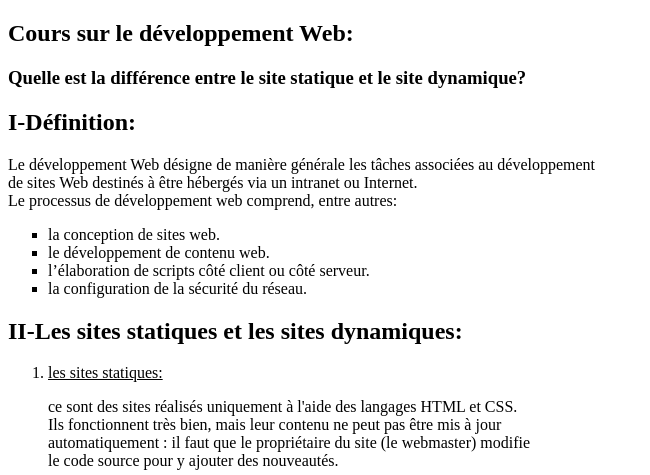
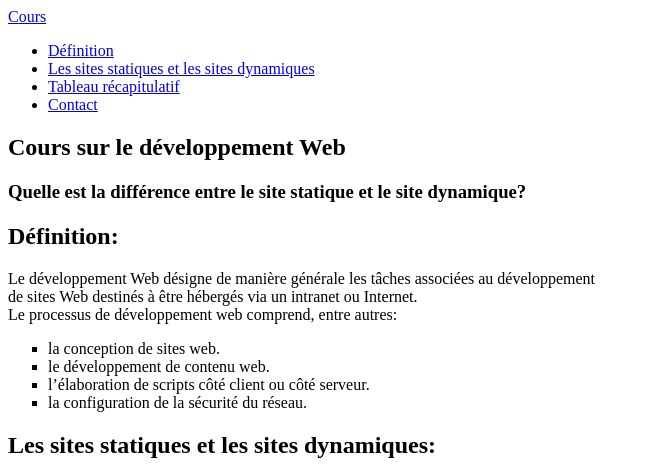
Before and after one commit to Lina-laroussi/projet-html, a plain HTML site: page index.html in a window 1280 px wide. Shown: the top 475 px of the page, without its empty margins (0-650 px from the left). Drawn offline with Linux system fonts and the light colour scheme.

Commit message:
Add files via upload

```diff
--- a/index.html
+++ b/index.html
@@ -1,18 +1,36 @@
 <!DOCTYPE html>
 <html>
   <head>
+
+
 
       <title>projet html</title>
   </head>
 
   <body>
-    <section>
-      <h1 id="#">Cours sur le développement Web:</h1>
-      <h3>Quelle est la différence entre le site statique et le site dynamique?</h3>
+
+    <nav class="navbar">
+
+      <a href="#" class="logo"><span>C</span>ours</a>
+
+      <ul >
+
+          <li><a href="#d">Définition</a></li>
+          <li><a href="#l">Les sites statiques et les sites dynamiques</a></li>
+          <li><a href="#t">Tableau récapitulatif</a></li>
+          <li><a href="#c">Contact</a></li>
+
+       </ul>
+    </nav>
 
 
-      <h2><b>I-Définition:</b></h2>
-      <p>
+    <section>
+      <h1 id="#" class="titre">Cours sur le développement Web</h1>
+      <h3 >Quelle est la différence entre le site statique et le site dynamique?</h3>
+
+
+      <h2 id="d"><b>Définition:</b></h2>
+      <p class="para">
         Le développement Web désigne de manière générale les tâches associées au développement </br>
         de sites Web destinés à être hébergés via un intranet ou Internet.</br> Le processus de
         développement web comprend, entre autres:
@@ -28,7 +46,7 @@
     </section>
 
     <section>
-      <h2><b>II-Les sites statiques et les sites dynamiques:</b></h2>
+      <h2 id="l"><b>Les sites statiques et les sites dynamiques:</b></h2>
 
           <ol type="1">
               <li><u>les sites statiques:</u></li>
@@ -39,7 +57,7 @@
                   le code source pour y ajouter des nouveautés.</p>
                  <p><b>html:</b>Son rôle est de gérer et organiser le contenu. </br>
                     <b>css:</b>son rôle est de gérer l'apparence de la page web </p>
-                     <img src="images/html et css.jpg" width="350px" height="350px">
+                     <img src="images/html et css.jpg" width="350px" height="350px"  class="image">
 
               <li><u>les sites dynamiques:</u></li>
 
@@ -62,7 +80,7 @@
 
          <section>
 
-             <h4>Tableau récapitulatif:</h4>
+             <h2 id="t">Tableau récapitulatif:</h2>
              <table border="1">
                <tr>
                 <th>    </th>
@@ -107,7 +125,7 @@
           </section>
 
           <section>
-            <h2>Contact</h2>
+            <h2 id="c">Contact</h2>
              <p>Veuillez remplir ce formulaire si jamais vous avez une question ou une suggestion.</br>
                                   je vous répondrai le plus vite possible
                <form>
@@ -125,7 +143,7 @@
 <hr>
         <footer>
 
-              <a href="#">let's go up top</a>
+              <a href="#" >let's go up top</a>
 
         </footer>
 
```
